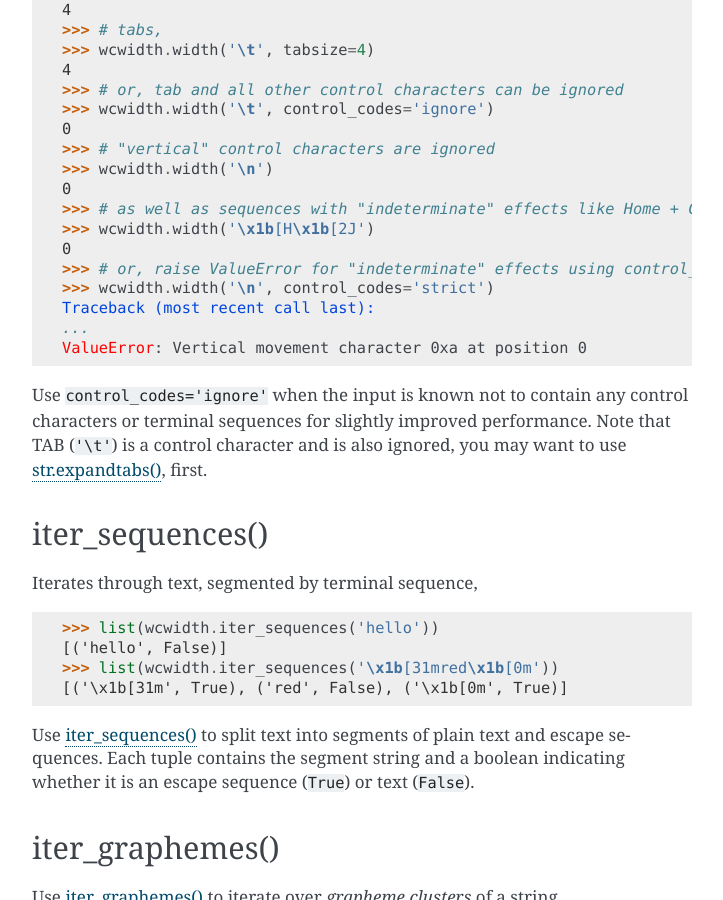
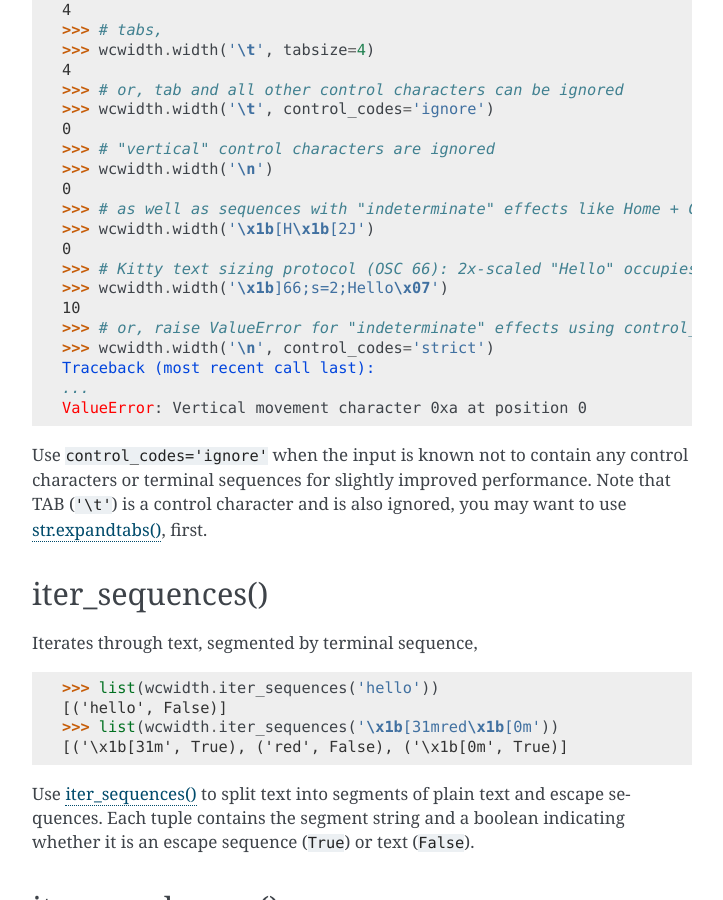
Before and after one commit to jquast/wcwidth, a Sphinx documentation site: the page built from docs/intro.rst, in a window 1280 px wide and 900 px high, scrolled down 2691 px. Shown: the whole window, without its empty margins (388-1111 px from the left). Built offline with Sphinx 7.4.7, drawn with Linux system fonts in a browser that asks for light colours.

Commit message:
readme example

```diff
--- a/docs/intro.rst
+++ b/docs/intro.rst
@@ -133,6 +133,9 @@ Use function `width()`_ to measure a string with improved handling of ``control_
     >>> # as well as sequences with "indeterminate" effects like Home + Clear
     >>> wcwidth.width('\x1b[H\x1b[2J')
     0
+    >>> # Kitty text sizing protocol (OSC 66): 2x-scaled "Hello" occupies 10 cells
+    >>> wcwidth.width('\x1b]66;s=2;Hello\x07')
+    10
     >>> # or, raise ValueError for "indeterminate" effects using control_codes='strict'
     >>> wcwidth.width('\n', control_codes='strict')
     Traceback (most recent call last):
```
